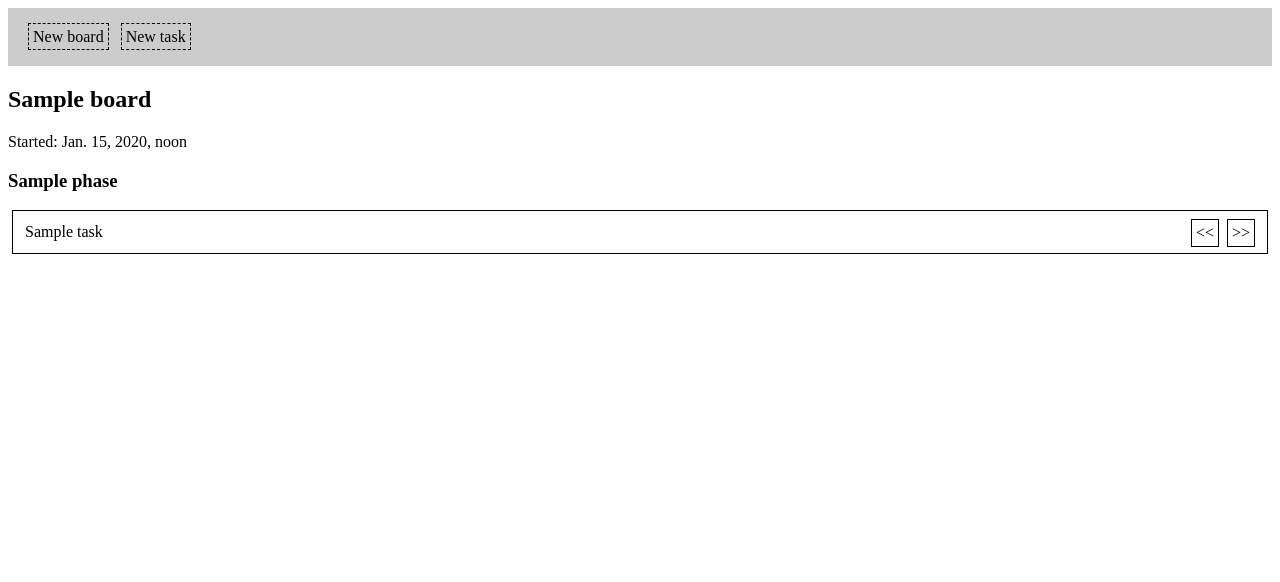
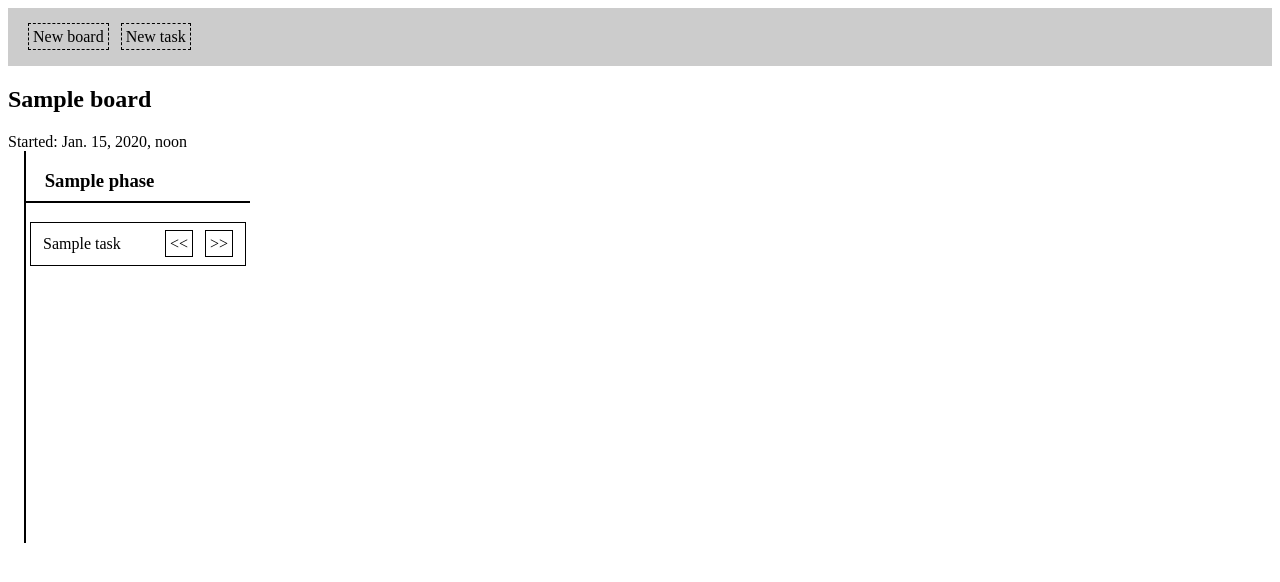
Before and after one commit to blistudio/bligress, a Django app: page /kanban/board/1/ in a window 1280 px wide. Shown: the top 582 px of the page. Run offline with Django 3.2, Linux system fonts and the light colour scheme; tables that the repository leaves empty hold one stand-in row (values such as "Sample post").

Commit message:
More styled board

```diff
--- a/bligress/kanban/static/board.css
+++ b/bligress/kanban/static/board.css
@@ -16,16 +16,22 @@ a:hover {
 	*/
 }
 
-a.boardforward  {
+.boardtaskblock  {
 	float: right;
+}
+
+a.boardtaskforward  {
+	margin-top: -0.25em;
+	margin-left: 0.5em;
 	border: 1px solid black;
 	padding: 0.25em;
-	margin-left: 0.5em;
-	margin-top: -0.25em;
 }
 
 a:hover .boardforward {
 	background-color: #ccc;
+}
+
+div.boardtask {
 }
 
 div.boardcontrols {
@@ -38,3 +44,24 @@ div.boardcontrols a.boardcontrol {
 	padding: 0.25em;
 	margin-right: 0.5em;
 }
+
+div.boardcolumn {
+	min-width: 14em;
+	float: left;
+	border-left: 2px solid black;
+	margin-left: 1em;
+	min-height: 50%;
+}
+
+h3 {
+	padding-left: 1em;
+	padding-bottom: 0.5em;
+	border-bottom: 2px solid black;
+	/*
+	border-left: 2px solid black;
+	*/
+}
+
+.floatstop {
+	clear:both;
+}
--- a/bligress/kanban/templates/board.html
+++ b/bligress/kanban/templates/board.html
@@ -18,16 +18,16 @@
 		<div class="boardtasks">
 		{% for task in board.task.all %}{% if task.phase == column %}
 			<div class="boardtask">
-			<a href="/kanban/task/{{ task.id }}">{{ task.title }}</a>
-			<a class="boardforward" href="/kanban/taskforw/{{ board.id }}/{{ task.id }}">&gt;&gt;</a>
-			<a class="boardforward" href="/kanban/taskback/{{ board.id }}/{{ task.id }}">&lt;&lt;</a>
-			<!--<span class="boardtaskname"><a href="/kanban/task/{{ task.id }}">{{ task.title }}</a></span>
-			<span class="boardforward"><a href="/kanban/taskforw/{{ board.id }}/{{ task.id }}">&gt;&gt;</a></span>
-			<span class="boardforward"><a href="/kanban/taskback/{{ board.id }}/{{ task.id }}">&lt;&lt;</a></span>
-			-->
+			<a class="boardtaskname" href="/kanban/task/{{ task.id }}">{{ task.title }}</a>
+			<span class="boardtaskblock">
+			<a class="boardtaskforward" href="/kanban/taskback/{{ board.id }}/{{ task.id }}">&lt;&lt;</a>
+			<a class="boardtaskforward" href="/kanban/taskforw/{{ board.id }}/{{ task.id }}">&gt;&gt;</a>
+			</span>
 			</div>
 		{% endif %}{% endfor %}
 		</div>
 	</div>
 	{% endfor %}
+	<div class="floatstop">
+	</div>
 </div>
```
